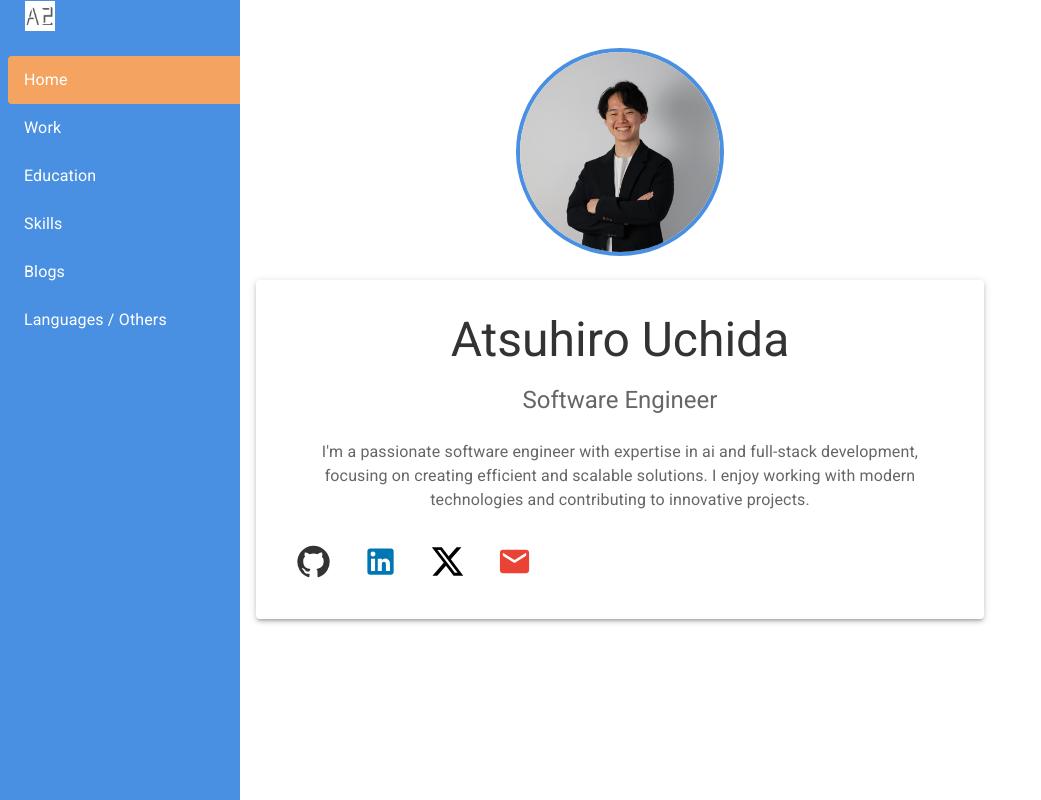
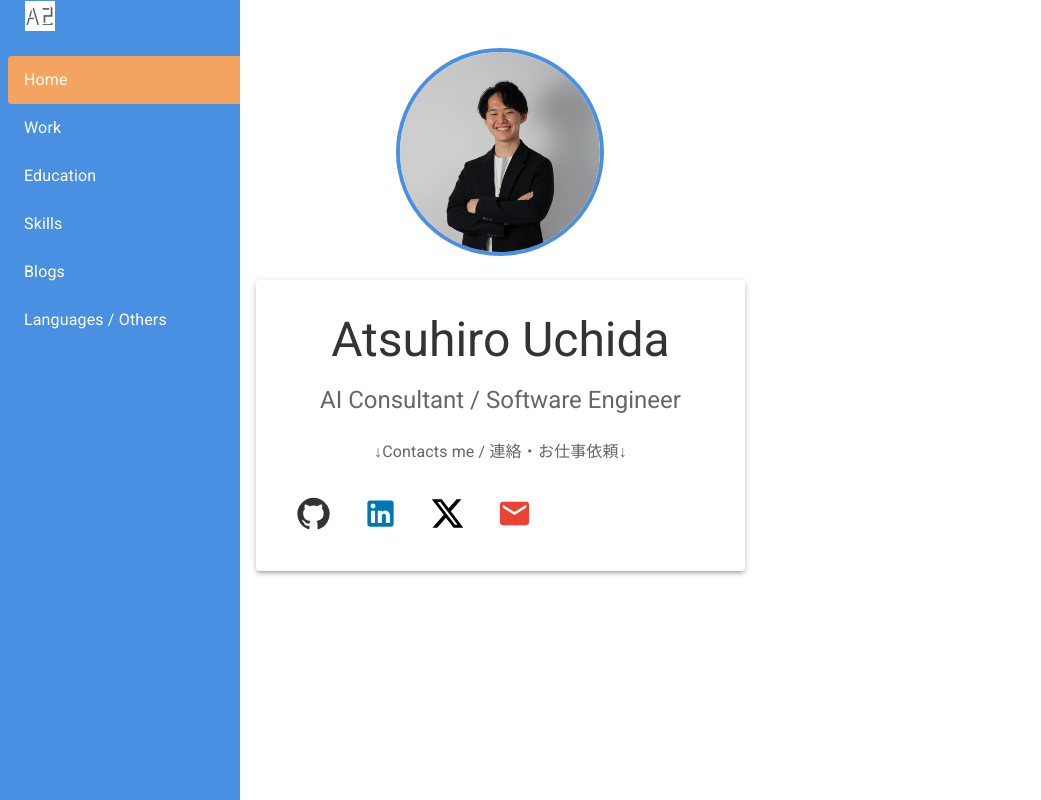
Before and after one commit to timtoronto634/timtoronto634.github.io, a React (Vite) app: page / in a window 1280 px wide. Shown: the whole page, without its empty margins (0-1041 px from the left). Built offline with nearby package versions, Linux system fonts and the light colour scheme.

Commit message:
fix: update personal description and title to reflect AI consultancy expertise

```diff
--- a/src/components/Home.tsx
+++ b/src/components/Home.tsx
@@ -108,9 +108,7 @@ export const Home: React.FC = () => {
         </Typography>
 
         <Typography variant='body1' sx={{ mb: 3, color: '#666', maxWidth: 600, mx: 'auto' }}>
-          I'm a passionate software engineer with expertise in ai and full-stack development,
-          focusing on creating efficient and scalable solutions. I enjoy working with modern
-          technologies and contributing to innovative projects.
+          ↓Contacts me / 連絡・お仕事依頼↓
         </Typography>
 
         {contacts && <SocialLinks contacts={contacts} />}
--- a/src/data/general_info.yml
+++ b/src/data/general_info.yml
@@ -1,5 +1,5 @@
-name: "Atsuhiro Uchida"
-title: "Software Engineer"
+name: 'Atsuhiro Uchida'
+title: 'AI Consultant / Software Engineer'
 contacts:
   - mail: atsuhiro.uchida.a2@gmail.com
     linkedin: https://www.linkedin.com/in/atsuhiro-uchida
```
